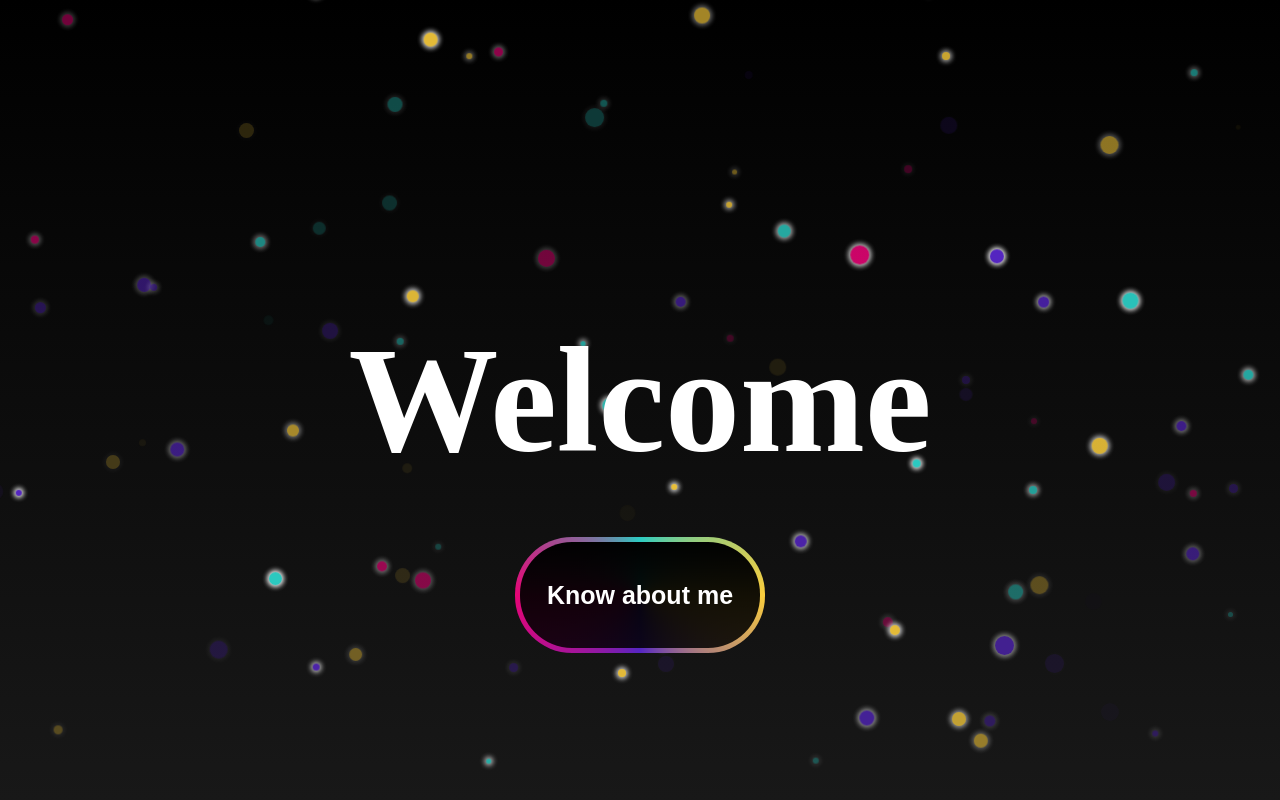
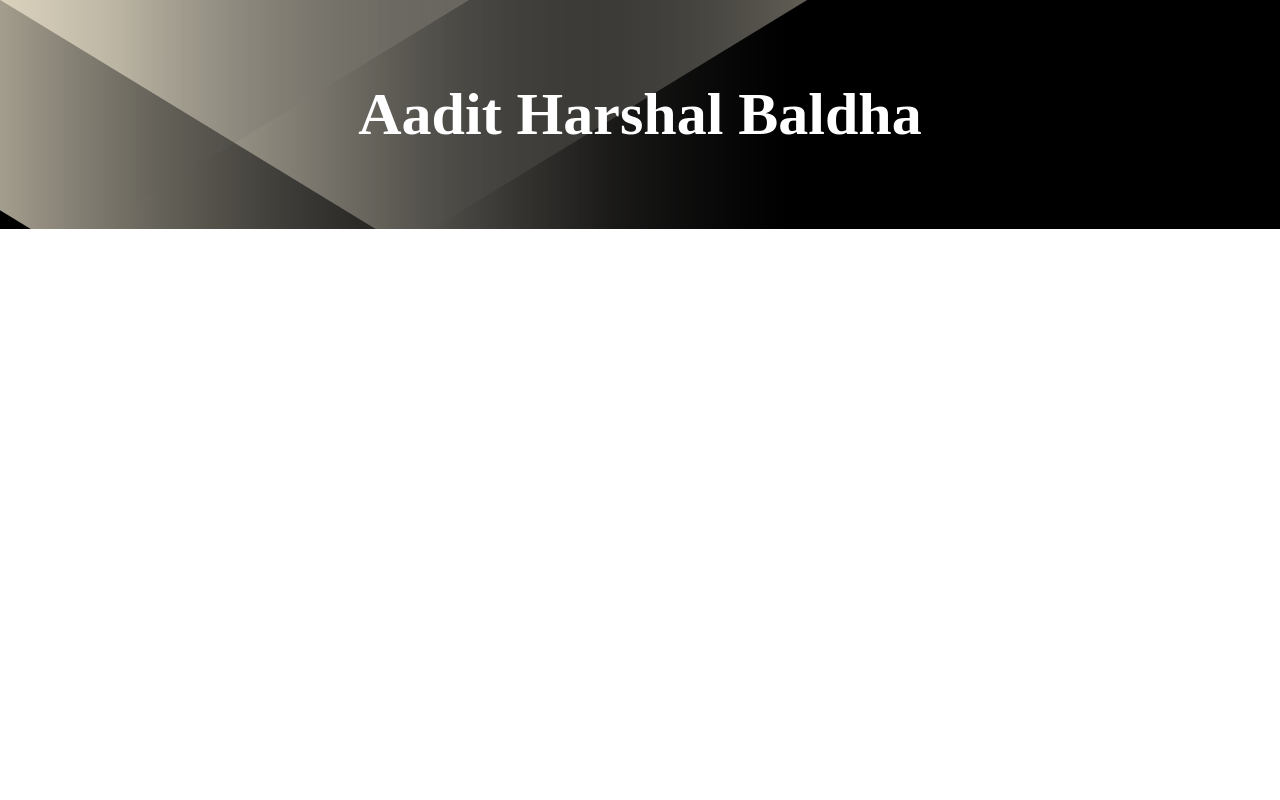
Before and after one commit to whitewizard2002/Portfolio, a React app: page / in a window 1280 px wide. Built offline with nearby package versions, Linux system fonts and the light colour scheme.

Commit message:
added the introduction section with issue in the bg

```diff
--- a/src/App.tsx
+++ b/src/App.tsx
@@ -1,16 +1,7 @@
 import React, { ReactNode } from 'react';
-import { WelcomeBtn } from './lib/components/WelcomeBtn';
-import styled, { css, keyframes, ThemeProvider } from 'styled-components';
-import { TextTyper } from './lib/components/TextTyper';
-import { Column } from './lib/components/Column';
-import { FloatingCircles } from './lib/components/FloatingCircles';
+import styled, { ThemeProvider } from 'styled-components';
 import { theme } from './lib/theme/theme';
-import { CyanSquare } from './lib/components/CyanSquare';
-import { YellowTriangle } from './lib/components/YellowTriangle';
-import { PurpleHexagon } from './lib/components/PurpleHexagon';
-import { PinkCircle } from './lib/components/PinkCircle';
-import { SkillCard } from './lib/components/SkillCard';
-import { DetailCard } from './lib/components/DetailCard';
+import { IntroSection } from './lib/components/IntroSection';
 
 export const AppContext = React.createContext<{ welcomeBtnClicked: boolean }>({
   welcomeBtnClicked: false,
@@ -18,93 +9,12 @@ export const AppContext = React.createContext<{ welcomeBtnClicked: boolean }>({
 
 const App: React.FC = (): ReactNode => {
   const [welcomeBtnClicked, setWelcomeBtnClicked] = React.useState(false);
-  const [removeWelcomeText, setRemoveWelcomeText] = React.useState(false);
-  const [skillCardActive, setSkillCardActive] = React.useState(-1);
-  const [showSkillCard, setShowSkillCard] = React.useState(false);
-
-  const handleWelcomeBtnClick = () => {
-    setWelcomeBtnClicked(true);
-  };
-
-  const handleShowSkillCard = React.useCallback(() => {
-    setShowSkillCard(true);
-  }, []);
-
-  const handleRemoveWelcomeTxt = () => {
-    setRemoveWelcomeText(true);
-  };
-
-  const handleSkillCardOnHover = React.useCallback((active: number) => {
-    console.log('handleSkillCardOnHover', active);
-    setSkillCardActive(active);
-  }, []);
-
-  const handleSkillCardOnHoverLeave = React.useCallback(() => {
-    console.log('handleSkillCardOnHoverLeave');
-    setSkillCardActive(-1);
-  }, []);
-
-  const DetailCardMemoized = React.memo(DetailCard);
 
   return (
     <ThemeProvider theme={theme}>
       <AppContext.Provider value={{ welcomeBtnClicked }}>
         <AppWrapper>
-          <Column>
-            <WelcomeTxtWrapper
-              btnClicked={welcomeBtnClicked}
-              onAnimationEnd={handleRemoveWelcomeTxt}
-            >
-              <TextTyper
-                text="Welcome"
-                weight="bold"
-                size="150px"
-                color="#ffffff"
-                style={{ textShadow: '0px 0px 5px 2px rgba(255,255,255,1)' }}
-              />
-            </WelcomeTxtWrapper>
-            <WelcomeBtnWrapper>
-              <WelcomeBtn
-                text="Know about me"
-                onClick={handleWelcomeBtnClick}
-                handleShowSkillCard={handleShowSkillCard}
-              />
-            </WelcomeBtnWrapper>
-
-            {welcomeBtnClicked && removeWelcomeText && (
-              <SkillCardArray>
-                <SkillCard
-                  type="Languages"
-                  onHover={() => handleSkillCardOnHover(0)}
-                  onHoverLeave={handleSkillCardOnHoverLeave}
-                />
-                <SkillCard
-                  type="Databases"
-                  onHover={() => {
-                    return handleSkillCardOnHover(1);
-                  }}
-                  onHoverLeave={handleSkillCardOnHoverLeave}
-                />
-                <SkillCard
-                  type="Tech"
-                  onHover={() => {
-                    return handleSkillCardOnHover(2);
-                  }}
-                  onHoverLeave={handleSkillCardOnHoverLeave}
-                />
-                {skillCardActive > -1 && (
-                  <DetailCardMemoized type={skillCardActive} />
-                )}
-              </SkillCardArray>
-            )}
-
-            <FloatingCircles count={100} />
-
-            {welcomeBtnClicked && <CyanSquare />}
-            {welcomeBtnClicked && <PurpleHexagon />}
-            {welcomeBtnClicked && <PinkCircle />}
-            {welcomeBtnClicked && <YellowTriangle />}
-          </Column>
+          <IntroSection name="Aadit Harshal Baldha" />
         </AppWrapper>
       </AppContext.Provider>
     </ThemeProvider>
@@ -123,35 +33,4 @@ const AppWrapper = styled.div`
   /* overflow-x: clip; */
 `;
 
-const fadeOut = keyframes`
-  from{
-    opacity: 1;
-  }to{
-    opacity: 0;
-  }
-`;
-
-const WelcomeTxtWrapper = styled.div<{ btnClicked: boolean }>`
-  display: flex;
-  justify-content: center;
-  align-items: center;
-  position: absolute;
-  ${(props) =>
-    props.btnClicked &&
-    css`
-      animation: ${fadeOut} 0.75s ease-in-out forwards;
-    `}
-`;
-
-const WelcomeBtnWrapper = styled.div`
-  display: flex;
-  margin-top: 400px;
-`;
-
-const SkillCardArray = styled.div`
-  display: flex;
-  width: 100%;
-  justify-content: space-around;
-`;
-
 export default App;
--- /dev/null
+++ b/src/lib/components/IntroSection.tsx
@@ -0,0 +1,22 @@
+import React from 'react';
+import styled from 'styled-components';
+import { TextTyper } from './TextTyper';
+
+interface IntroSectionProps {
+  name: string;
+}
+
+export const IntroSection: React.FC<IntroSectionProps> = (props) => {
+  const name = props.name;
+  return (
+    <Wrapper>
+      <TextTyper text={name} size="60px" weight="bold" color="#FFFFFF" />
+    </Wrapper>
+  );
+};
+
+const Wrapper = styled.div`
+  width: 100%;
+  padding: 20px;
+  background: url('../../../static/db_bg.png');
+`;
```
Also changed, not shown: static/db_bg.png (added), static/dp.jpeg (added).
